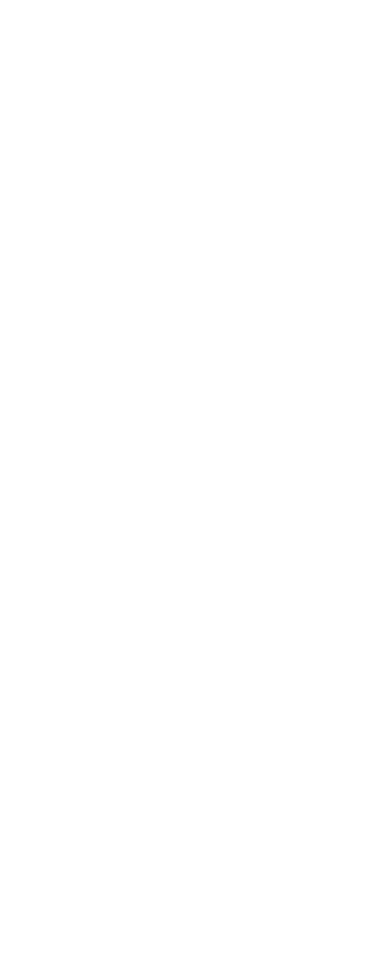
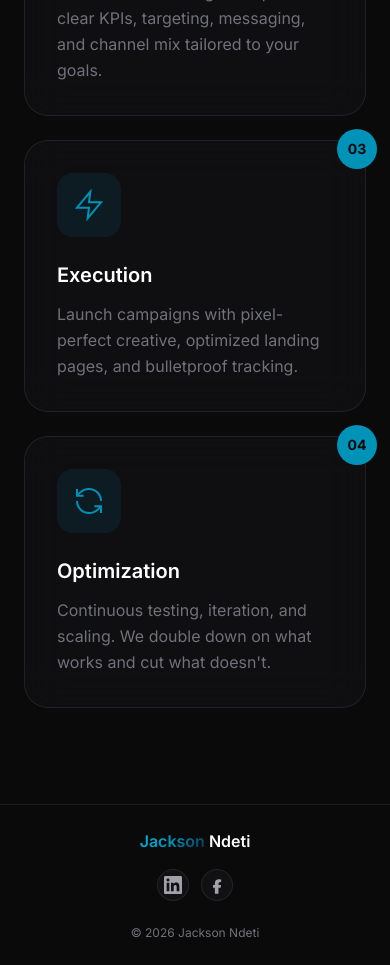
Before and after one commit to 44dummies/jxn-portofolio, a Next.js app: page /process in a window 390 px wide. Before the commit this address had no page. Shown: the part 940-1905 px from the top of the page. Before the commit the page ends 844 px from the top, so only its background shows below. Built offline with nearby package versions, Linux system fonts and the light colour scheme.

Commit message:
feat: Mobile UX improvements - hide cursor on touch, compact footer, separate Blog/Process pages

```diff
--- /dev/null
+++ b/src/app/blog/page.tsx
@@ -0,0 +1,20 @@
+import Blog from '@/components/Blog';
+import Navbar from '@/components/Navbar';
+import Footer from '@/components/Footer';
+
+export const metadata = {
+    title: 'Blog | Jackson Ndeti',
+    description: 'Growth marketing insights and strategies to help scale your business.',
+};
+
+export default function BlogPage() {
+    return (
+        <>
+            <Navbar />
+            <main className="pt-24">
+                <Blog />
+            </main>
+            <Footer />
+        </>
+    );
+}
--- /dev/null
+++ b/src/app/process/page.tsx
@@ -0,0 +1,20 @@
+import Process from '@/components/Process';
+import Navbar from '@/components/Navbar';
+import Footer from '@/components/Footer';
+
+export const metadata = {
+    title: 'My Process | Jackson Ndeti',
+    description: 'A proven 4-step framework for scaling your business with data-driven marketing.',
+};
+
+export default function ProcessPage() {
+    return (
+        <>
+            <Navbar />
+            <main className="pt-24">
+                <Process />
+            </main>
+            <Footer />
+        </>
+    );
+}
--- a/src/components/Footer.tsx
+++ b/src/components/Footer.tsx
@@ -5,9 +5,9 @@
 const socialLinks = [
     {
         name: 'LinkedIn',
-        href: 'https://www.linkedin.com/in/jackson-ndeti-863265278?utm_source=share&utm_campaign=share_via&utm_content=profile&utm_medium=android_app',
+        href: 'https://www.linkedin.com/in/jackson-ndeti-863265278',
         icon: (
-            <svg width="20" height="20" viewBox="0 0 24 24" fill="currentColor">
+            <svg width="18" height="18" viewBox="0 0 24 24" fill="currentColor">
                 <path d="M20.447 20.452h-3.554v-5.569c0-1.328-.027-3.037-1.852-3.037-1.853 0-2.136 1.445-2.136 2.939v5.667H9.351V9h3.414v1.561h.046c.477-.9 1.637-1.85 3.37-1.85 3.601 0 4.267 2.37 4.267 5.455v6.286zM5.337 7.433c-1.144 0-2.063-.926-2.063-2.065 0-1.138.92-2.063 2.063-2.063 1.14 0 2.064.925 2.064 2.063 0 1.139-.925 2.065-2.064 2.065zm1.782 13.019H3.555V9h3.564v11.452zM22.225 0H1.771C.792 0 0 .774 0 1.729v20.542C0 23.227.792 24 1.771 24h20.451C23.2 24 24 23.227 24 22.271V1.729C24 .774 23.2 0 22.222 0h.003z" />
             </svg>
         ),
@@ -16,7 +16,7 @@
         name: 'Facebook',
         href: 'https://www.facebook.com/share/1854VAh5ds/',
         icon: (
-            <svg width="20" height="20" viewBox="0 0 24 24" fill="currentColor">
+            <svg width="18" height="18" viewBox="0 0 24 24" fill="currentColor">
                 <path d="M9.101 23.691v-7.98H6.627v-3.667h2.474v-1.58c0-4.085 1.848-5.978 5.858-5.978.401 0 .955.042 1.468.103a8.68 8.68 0 0 1 1.141.195v3.325a8.623 8.623 0 0 0-.653-.036c-2.148 0-2.971.956-2.971 3.594v.376h3.428l-.532 3.667h-2.896v7.98.003h-4.837z" />
             </svg>
         ),
@@ -26,43 +26,42 @@
 export default function Footer() {
     return (
         <footer className="border-t border-[var(--border-glass)]">
-            <div className="max-w-7xl mx-auto px-6 py-12">
+            <div className="max-w-7xl mx-auto px-4 py-6 md:py-10 md:px-6">
                 <motion.div
                     initial={{ opacity: 0 }}
                     whileInView={{ opacity: 1 }}
                     viewport={{ once: true }}
                     transition={{ duration: 0.7 }}
-                    className="flex flex-col gap-10"
+                    className="flex flex-col gap-4 md:gap-8"
                 >
-                    <div className="flex flex-col md:flex-row items-center justify-between gap-6">
+                    {/* Mobile: Compact single row */}
+                    <div className="flex flex-col md:flex-row items-center justify-between gap-4">
                         {/* Logo / Name */}
                         <div className="text-center md:text-left">
-                            <p className="text-lg font-semibold">
+                            <p className="text-base font-semibold">
                                 <span className="text-gradient-gold">Jackson</span>{' '}
                                 <span className="text-[var(--text-primary)]">Ndeti</span>
                             </p>
-                            <p className="text-sm text-[var(--text-muted)] mt-1">
+                            <p className="text-xs text-[var(--text-muted)] mt-0.5 hidden md:block">
                                 Full-Funnel Growth Marketer
                             </p>
                         </div>
 
                         {/* Social links */}
-                        <div className="flex items-center gap-4">
+                        <div className="flex items-center gap-3">
                             {socialLinks.map((link) => (
                                 <motion.a
                                     key={link.name}
                                     href={link.href}
                                     target="_blank"
                                     rel="noopener noreferrer"
-                                    whileHover={{ scale: 1.1, y: -2 }}
-                                    transition={{ duration: 0.2 }}
+                                    whileHover={{ scale: 1.1 }}
                                     className="
-                      w-10 h-10 rounded-full flex items-center justify-center
-                      bg-[var(--bg-card)] border border-[var(--border-glass)]
-                      text-[var(--text-secondary)] hover:text-[var(--gold)]
-                      hover:border-[var(--gold)]/30
-                      transition-colors duration-300
-                    "
+                                        w-8 h-8 md:w-9 md:h-9 rounded-full flex items-center justify-center
+                                        bg-[var(--bg-card)] border border-[var(--border-glass)]
+                                        text-[var(--text-secondary)] hover:text-[var(--gold)]
+                                        hover:border-[var(--gold)]/30 transition-colors duration-300
+                                    "
                                     aria-label={link.name}
                                 >
                                     {link.icon}
@@ -71,31 +70,25 @@
                         </div>
                     </div>
 
-                    {/* Contact Details Grid */}
-                    <div className="grid md:grid-cols-2 gap-4 border-t border-[var(--border-glass)] pt-8">
-                        <div className="text-center md:text-left space-y-2">
-                            <h4 className="text-[var(--gold)] text-sm font-medium uppercase tracking-wider mb-3">Email</h4>
-                            <a href="mailto:lucentiquedigital21@gmail.com" className="block text-[var(--text-secondary)] hover:text-white transition-colors">
+                    {/* Contact - Hidden on mobile, shown on desktop */}
+                    <div className="hidden md:grid md:grid-cols-2 gap-4 border-t border-[var(--border-glass)] pt-6">
+                        <div className="text-left space-y-1">
+                            <h4 className="text-[var(--gold)] text-xs font-medium uppercase tracking-wider mb-2">Email</h4>
+                            <a href="mailto:lucentiquedigital21@gmail.com" className="block text-sm text-[var(--text-secondary)] hover:text-white transition-colors">
                                 lucentiquedigital21@gmail.com
                             </a>
-                            <a href="mailto:ndetijackson986@gmail.com" className="block text-[var(--text-secondary)] hover:text-white transition-colors">
-                                ndetijackson986@gmail.com
-                            </a>
                         </div>
-                        <div className="text-center md:text-right space-y-2">
-                            <h4 className="text-[var(--gold)] text-sm font-medium uppercase tracking-wider mb-3">Phone</h4>
-                            <a href="tel:0706577769" className="block text-[var(--text-secondary)] hover:text-white transition-colors">
+                        <div className="text-right space-y-1">
+                            <h4 className="text-[var(--gold)] text-xs font-medium uppercase tracking-wider mb-2">Phone</h4>
+                            <a href="tel:0706577769" className="block text-sm text-[var(--text-secondary)] hover:text-white transition-colors">
                                 0706 577 769
-                            </a>
-                            <a href="tel:0781142607" className="block text-[var(--text-secondary)] hover:text-white transition-colors">
-                                0781 142 607
                             </a>
                         </div>
                     </div>
 
                     {/* Copyright */}
-                    <p className="text-center text-sm text-[var(--text-muted)] pt-4">
-                        © {new Date().getFullYear()} Jackson Ndeti. All rights reserved.
+                    <p className="text-center text-xs text-[var(--text-muted)] pt-2 md:pt-4">
+                        © {new Date().getFullYear()} Jackson Ndeti
                     </p>
                 </motion.div>
             </div>
--- a/src/components/Navbar.tsx
+++ b/src/components/Navbar.tsx
@@ -15,9 +15,9 @@
     const navLinks = [
         { name: t('nav.about'), href: '#about' },
         { name: t('nav.services'), href: '#services' },
-        { name: t('nav.process'), href: '#process' },
+        { name: t('nav.process'), href: '#process', mobileHref: '/process' },
         { name: t('nav.projects'), href: '#projects' },
-        { name: t('nav.blog'), href: '#blog' },
+        { name: t('nav.blog'), href: '#blog', mobileHref: '/blog' },
         { name: t('nav.contact'), href: '#contact' },
     ];
 
@@ -189,6 +189,19 @@
                                         animate={{ opacity: 1, x: 0 }}
                                         transition={{ delay: index * 0.05 }}
                                     >
+                                        {link.mobileHref ? (
+                                            <a
+                                                href={link.mobileHref}
+                                                onClick={() => setMobileMenuOpen(false)}
+                                                className="
+                                                    block px-4 py-3 rounded-xl text-base font-medium
+                                                    text-[var(--text-secondary)] hover:text-[var(--text-primary)]
+                                                    hover:bg-white/5 transition-all duration-300
+                                                "
+                                            >
+                                                {link.name} →
+                                            </a>
+                                        ) : (
                                             <a
                                                 href={link.href}
                                                 onClick={(e) => handleNavClick(e, link.href)}
@@ -200,6 +213,7 @@
                                             >
                                                 {link.name}
                                             </a>
+                                        )}
                                     </motion.li>
                                 ))}
                             </ul>
--- a/src/components/ui/CustomCursor.tsx
+++ b/src/components/ui/CustomCursor.tsx
@@ -6,6 +6,7 @@
 export default function CustomCursor() {
     const [isHovered, setIsHovered] = useState(false);
     const [isVisible, setIsVisible] = useState(false);
+    const [isTouchDevice, setIsTouchDevice] = useState(false);
 
     const mouseX = useMotionValue(0);
     const mouseY = useMotionValue(0);
@@ -15,7 +16,18 @@
     const cursorX = useSpring(mouseX, springConfig);
     const cursorY = useSpring(mouseY, springConfig);
 
+    // Detect touch devices
     useEffect(() => {
+        const checkTouch = () => {
+            setIsTouchDevice('ontouchstart' in window || navigator.maxTouchPoints > 0);
+        };
+        checkTouch();
+    }, []);
+
+    useEffect(() => {
+        // Don't add listeners on touch devices
+        if (isTouchDevice) return;
+
         const moveCursor = (e: MouseEvent) => {
             mouseX.set(e.clientX);
             mouseY.set(e.clientY);
@@ -60,9 +72,10 @@
             cleanupListeners();
             observer.disconnect();
         };
-    }, [mouseX, mouseY, isVisible]);
+    }, [mouseX, mouseY, isVisible, isTouchDevice]);
 
-    if (!isVisible) return null;
+    // Don't render on touch devices
+    if (isTouchDevice || !isVisible) return null;
 
     return (
         <div className="fixed inset-0 pointer-events-none z-[9999] overflow-hidden">
```
Lines whose indentation alone changed are shown as unchanged.
